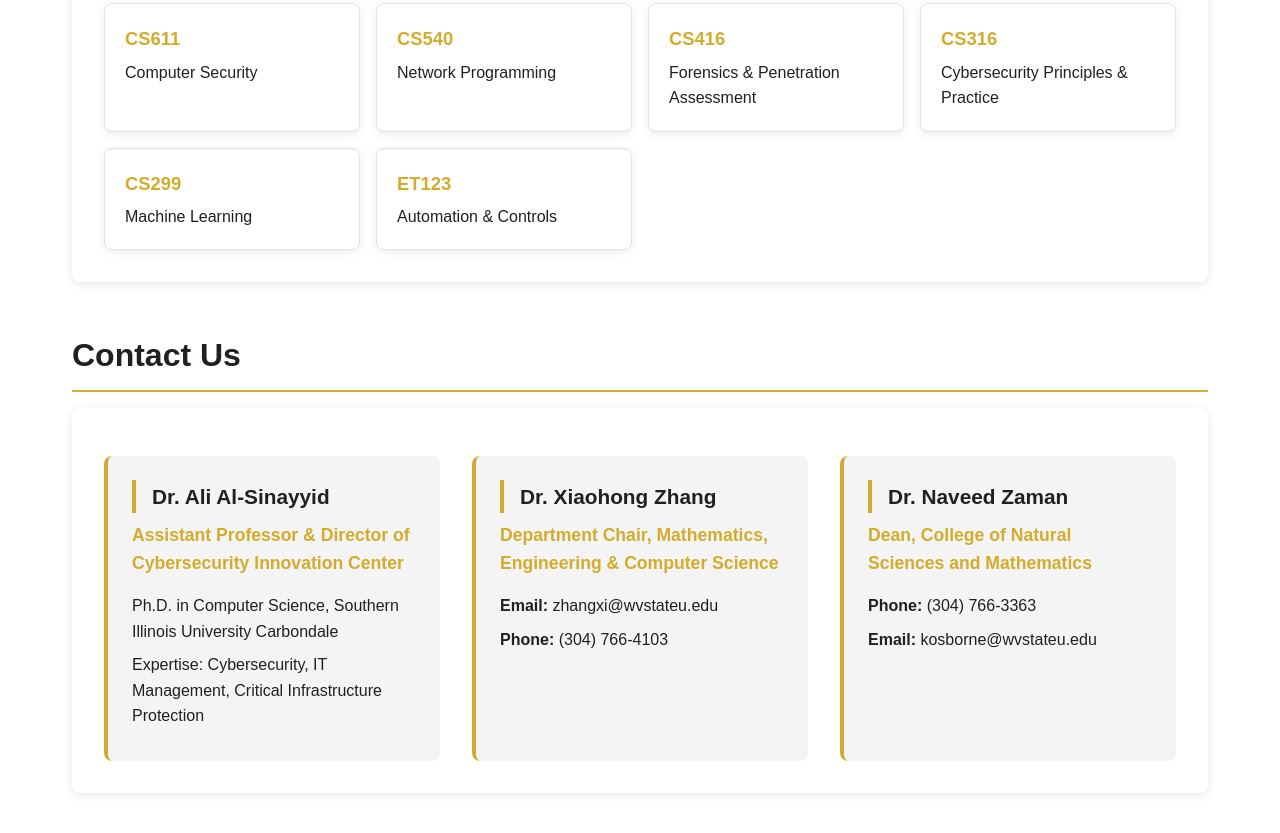
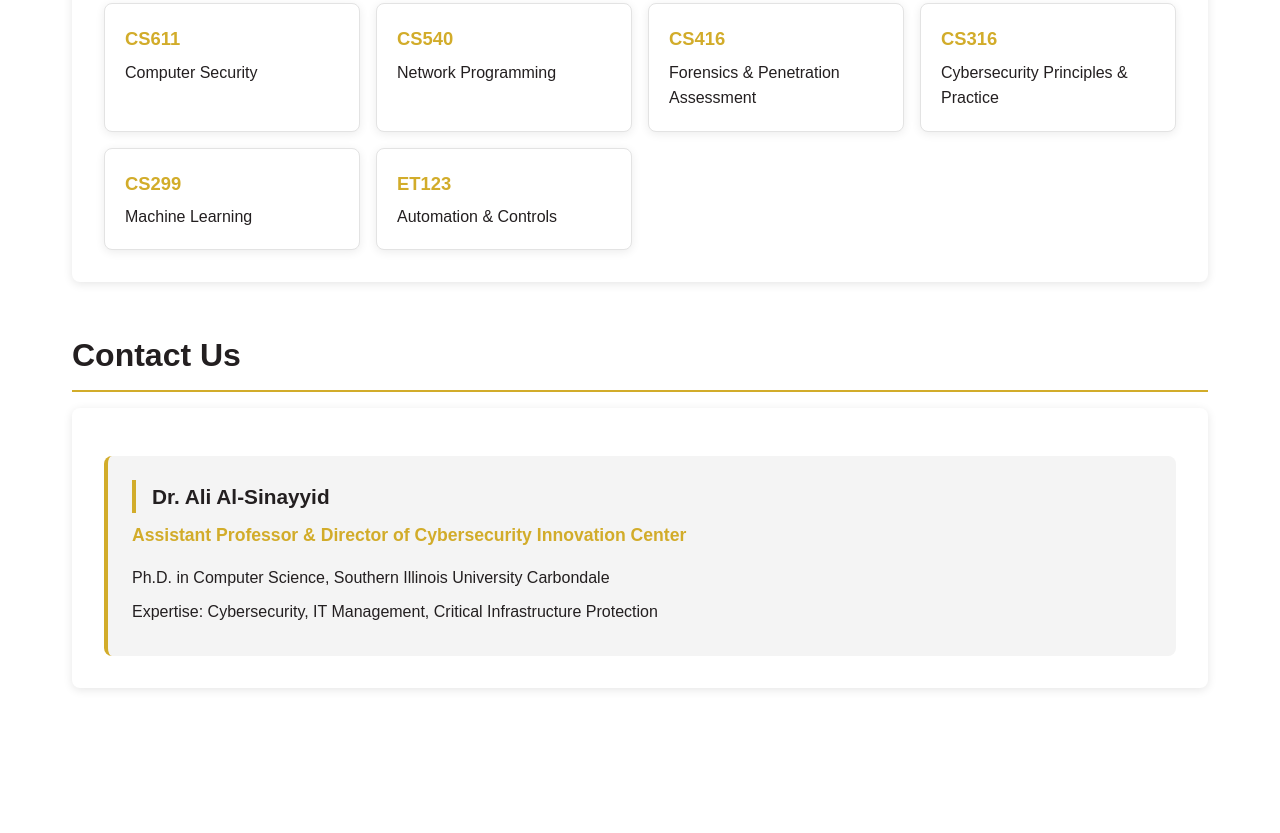
Before and after one commit to ashok-526/yellow-hacket, a plain HTML site: page index.html in a window 1280 px wide. Shown: the part 5537-6370 px from the top of the page. After the commit the page ends 6305 px from the top, so only its background shows below. Drawn offline with Linux system fonts and the light colour scheme.

Commit message:
Update index.html

```diff
--- a/index.html
+++ b/index.html
@@ -216,19 +216,7 @@
                         <p>Expertise: Cybersecurity, IT Management, Critical Infrastructure Protection</p>
                     </div>
 
-                    <div class="contact-card">
-                        <h3>Dr. Xiaohong Zhang</h3>
-                        <p class="title">Department Chair, Mathematics, Engineering &amp; Computer Science</p>
-                        <p><strong>Email:</strong> zhangxi@wvstateu.edu</p>
-                        <p><strong>Phone:</strong> (304) 766-4103</p>
-                    </div>
 
-                    <div class="contact-card">
-                        <h3>Dr. Naveed Zaman</h3>
-                        <p class="title">Dean, College of Natural Sciences and Mathematics</p>
-                        <p><strong>Phone:</strong> (304) 766-3363</p>
-                        <p><strong>Email:</strong> kosborne@wvstateu.edu</p>
-                    </div>
                 </div>
             </div>
         </section>
```
